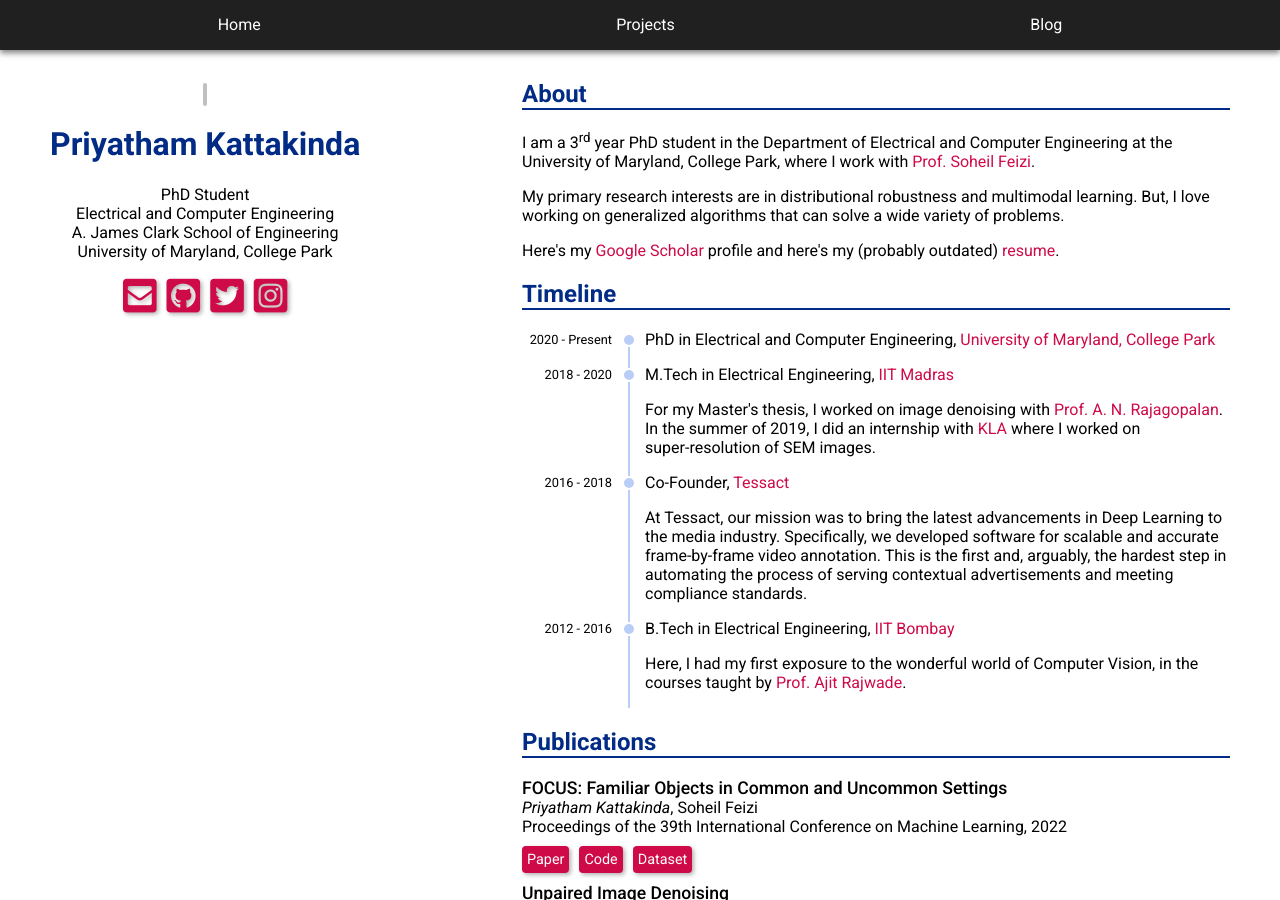
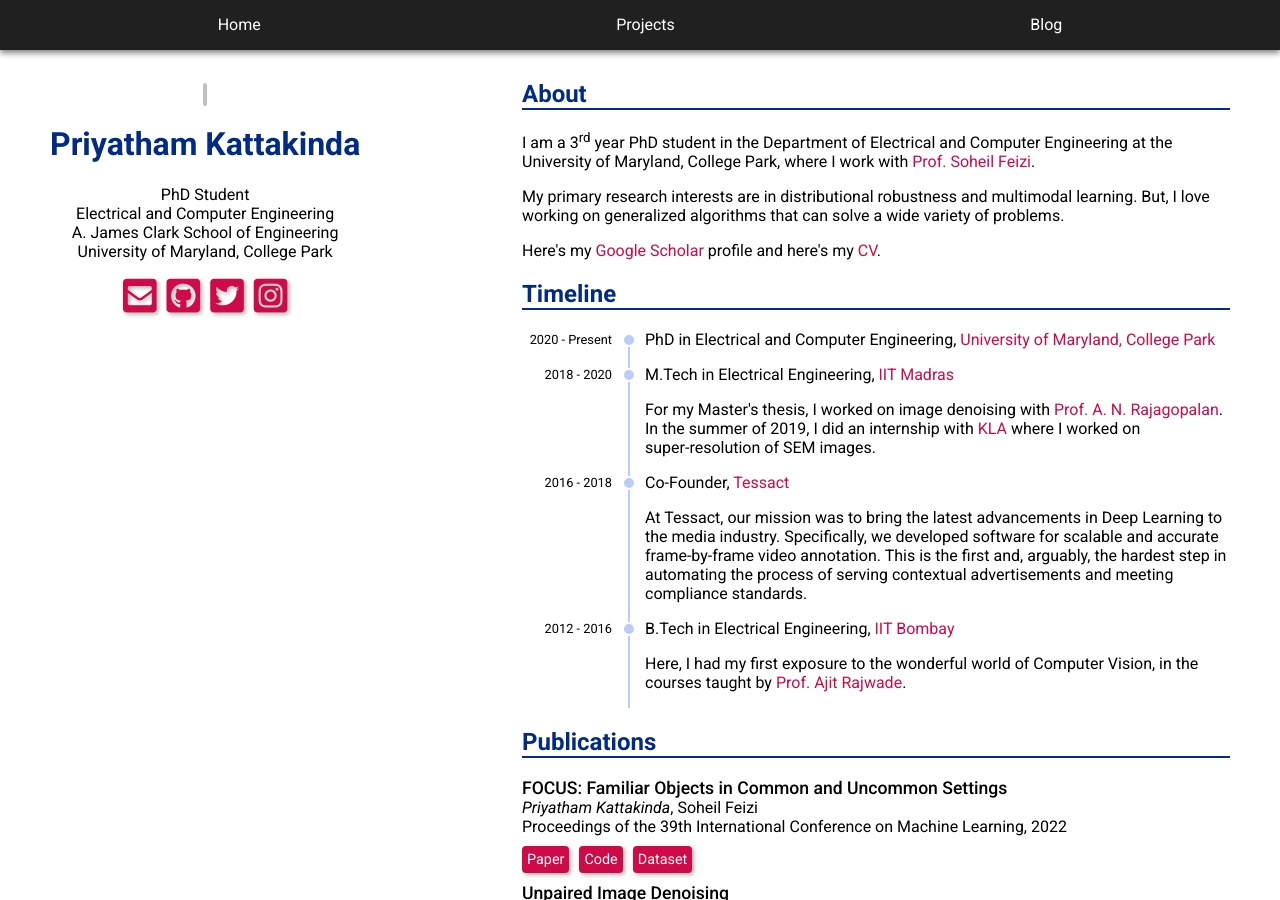
Before and after one commit to priyathamkat/priyathamkat.github.io, a Jekyll site: the page built from index.nonamp.html, in a window 1280 px wide and 900 px high. Built offline with Jekyll 4.4.1, drawn with Linux system fonts in a browser that asks for light colours; nearby versions of some CDN libraries.

Commit message:
Update CV

```diff
--- a/index.html
+++ b/index.html
@@ -409,7 +409,7 @@
             <p>
                 Here's my <a href="https://scholar.google.com/citations?user=D9ebp-YAAAAJ&hl=en"
                     aria-label="Google Scholar" rel="noreferrer" target="_blank">Google Scholar</a> profile
-                and here's my (probably outdated) <a href="/assets/resume.pdf">resume</a>.
+                and here's my <a href="/assets/cv.pdf">CV</a>.
             </p>
         </section>
         <section id="timeline">
--- a/index.nonamp.html
+++ b/index.nonamp.html
@@ -89,7 +89,7 @@
             <p>
                 Here's my <a href="https://scholar.google.com/citations?user=D9ebp-YAAAAJ&hl=en"
                     aria-label="Google Scholar" rel="noreferrer" target="_blank">Google Scholar</a> profile
-                and here's my (probably outdated) <a href="/assets/resume.pdf">resume</a>.
+                    and here's my <a href="/assets/cv.pdf">CV</a>.
             </p>
         </section>
         <section id="timeline">
```
Also changed, not shown: 2 other files.
